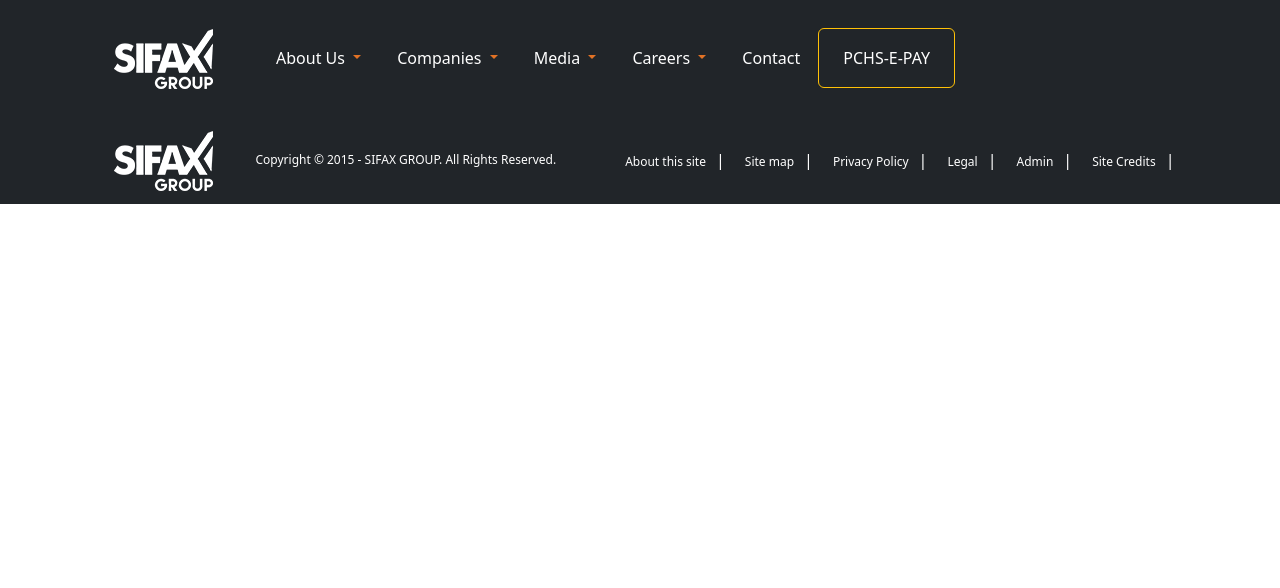
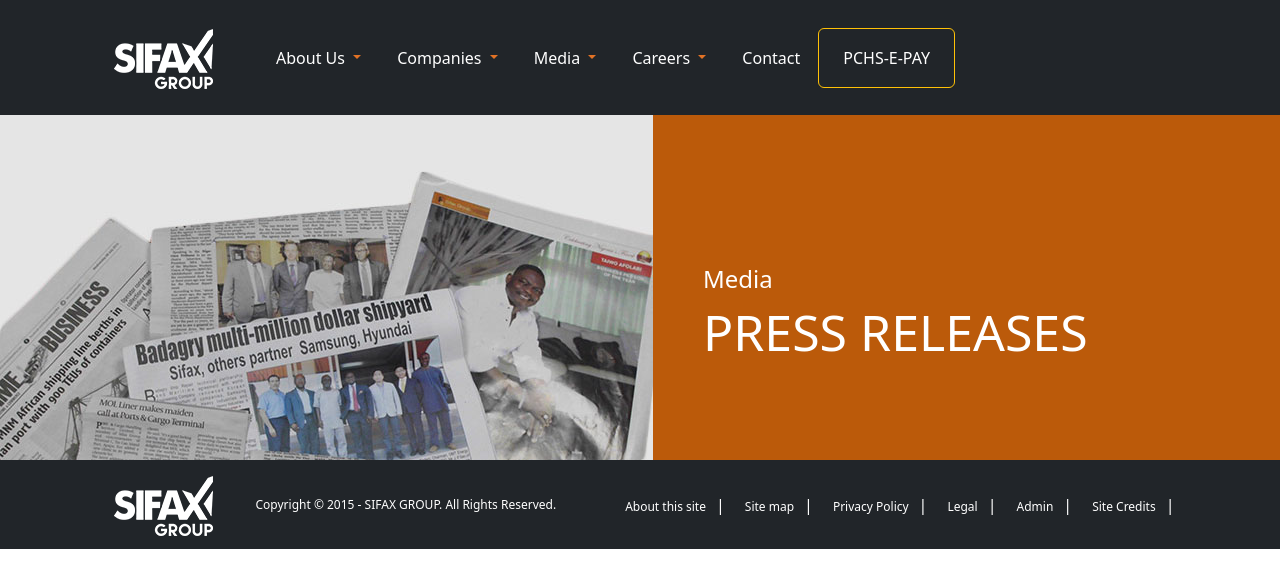
Before and after one commit to Duromedia-Academy/Website-Project, a plain HTML site: page media.html in a window 1280 px wide. Drawn offline with Linux system fonts and the light colour scheme.

Commit message:
add image.

```diff
--- a/media.css
+++ b/media.css
@@ -0,0 +1,17 @@
+.media-hero-section{
+    display:flex;
+}
+.media-hero-content{
+    background-color: rgb(187, 90, 10);
+    width: 100%;
+    padding: 150px 0px 20px 50px;
+
+}
+.media-hero-content a{
+    text-decoration: none;
+    color: white;
+}
+.media-hero-content h1{
+    color: white;
+    font-size: 50px;
+}
--- a/media.html
+++ b/media.html
@@ -15,7 +15,7 @@
 
     <div class="">
         <header>
-            <nav class="navbar navbar-expand-lg bg-dark position-relative sticky-md-top">
+            <nav class="navbar navbar-expand-lg bg-dark position-relative fixed-md-top">
                 <div class="container head">
                     <a class="navbar-brand" href="#"><img src="./assest/real-logo.png" alt=""></a>
                     <button class="navbar-toggler" type="button" data-bs-toggle="collapse" data-bs-target="#navbarNavDropdown" aria-controls="navbarNavDropdown" aria-expanded="false" aria-label="Toggle navigation">
@@ -84,6 +84,24 @@
               </nav>
         </header>
         <!-- Header section -->
+        <section class="media-hero-container">
+          <div class="media-hero-section">
+            <div class="media-hero-img">
+              <img src="/Website-Project/assest/ports-inner.jpg" alt="">
+
+            </div>
+            <div class="media-hero-content">
+             <h4><a href="">Media</a></h4>
+             <h1>PRESS RELEASES</h1>
+
+
+
+            </div>
+
+          </div>
+        </section>
+
+
 
 
 
```
Also changed, not shown: assest/ports-inner.jpg (added).
